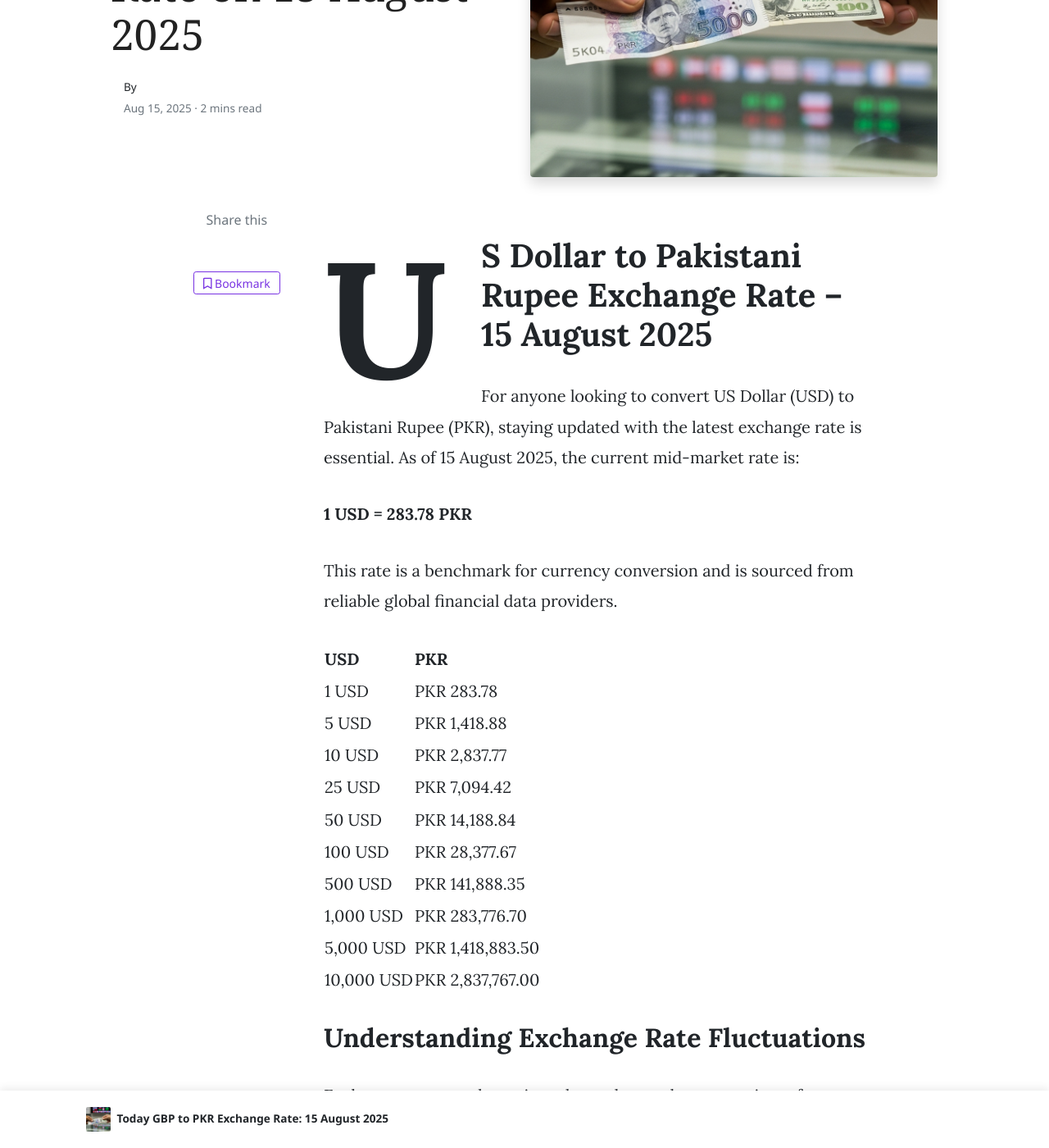
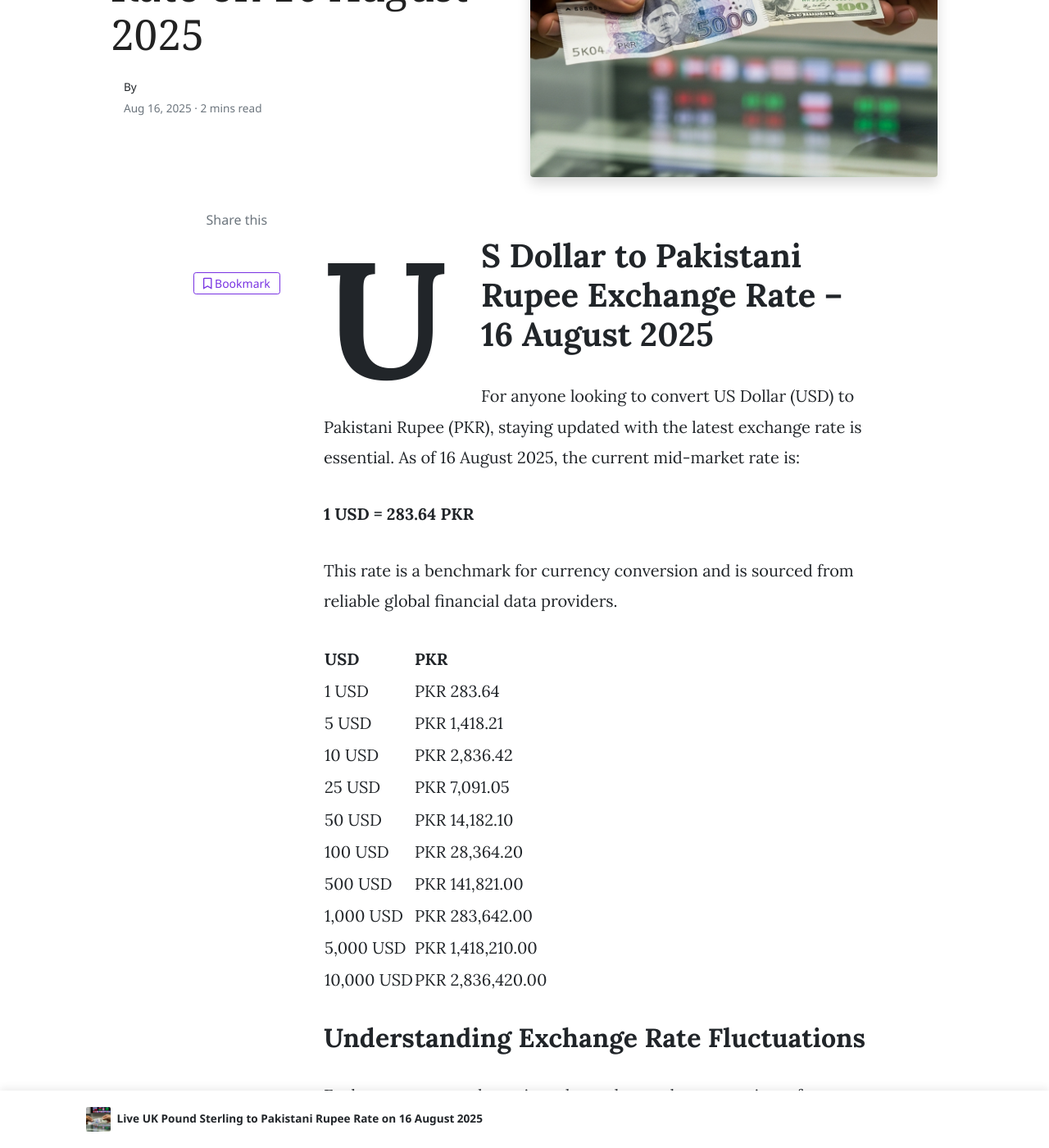
Before and after one commit to mlcom/mlcom.github.io, a Jekyll site: the page built from _posts/2025-08-16-today-us-dollar-to-pkr-exchange-rate-august-2025-prices-updated-usd-to-pkr.md, in a window 1280 px wide and 1400 px high, scrolled down 870 px. Shown: the whole window at 82% size. Built offline with Jekyll 4.4.1, drawn with Linux system fonts in a browser that asks for light colours; nearby versions of some CDN libraries; comment, search, counter and statistics services are not loaded; some of the changed text lies outside the part shown.

Commit message:
Automated: Update currency rates and generate daily posts

```diff
--- a/_posts/2025-08-15-today-uae-dirham-to-pkr-exchange-rate-august-2025-prices-updated-aed-to-pkr.md
+++ b/_posts/2025-08-16-today-uae-dirham-to-pkr-exchange-rate-august-2025-prices-updated-aed-to-pkr.md
@@ -1,32 +1,32 @@
 ---
 layout: post
-title:  'Live UAE Dirham to Pakistani Rupee Rate on 15 August 2025'
+title:  'Today AED to PKR Exchange Rate: 16 August 2025'
 author: jane
 categories: [ aed-to-pkr ]
 image: assets/images/aed-to-pkr-rate-today.jpg
 tags: ['AED to PKR', 'UAE Dirham to Pakistani Rupee', 'dubai dirham to pkr', 'dirham rate in pakistan today', 'uae exchange rate pakistan']
 ---
 
-# UAE Dirham to Pakistani Rupee Exchange Rate – 15 August 2025
+# UAE Dirham to Pakistani Rupee Exchange Rate – 16 August 2025
 
-For anyone looking to convert UAE Dirham (AED) to Pakistani Rupee (PKR), staying updated with the latest exchange rate is essential. As of 15 August 2025, the current mid-market rate is:
+For anyone looking to convert UAE Dirham (AED) to Pakistani Rupee (PKR), staying updated with the latest exchange rate is essential. As of 16 August 2025, the current mid-market rate is:
 
-**1 AED = 77.27 PKR**
+**1 AED = 77.23 PKR**
 
 This rate is a benchmark for currency conversion and is sourced from reliable global financial data providers.
 
 | AED | PKR |
 | --- | --- |
-| 1 AED | PKR 77.27 |
-| 5 AED | PKR 386.35 |
-| 10 AED | PKR 772.71 |
-| 25 AED | PKR 1,931.77 |
-| 50 AED | PKR 3,863.54 |
-| 100 AED | PKR 7,727.07 |
-| 500 AED | PKR 38,635.36 |
-| 1,000 AED | PKR 77,270.71 |
-| 5,000 AED | PKR 386,353.57 |
-| 10,000 AED | PKR 772,707.15 |
+| 1 AED | PKR 77.23 |
+| 5 AED | PKR 386.17 |
+| 10 AED | PKR 772.34 |
+| 25 AED | PKR 1,930.85 |
+| 50 AED | PKR 3,861.70 |
+| 100 AED | PKR 7,723.40 |
+| 500 AED | PKR 38,617.02 |
+| 1,000 AED | PKR 77,234.04 |
+| 5,000 AED | PKR 386,170.18 |
+| 10,000 AED | PKR 772,340.37 |
 
 
 ## Understanding Exchange Rate Fluctuations
--- a/_posts/2025-08-15-today-uk-pound-sterling-to-pkr-exchange-rate-august-2025-prices-updated-gbp-to-pkr.md
+++ b/_posts/2025-08-16-today-uk-pound-sterling-to-pkr-exchange-rate-august-2025-prices-updated-gbp-to-pkr.md
@@ -1,32 +1,32 @@
 ---
 layout: post
-title:  'Today GBP to PKR Exchange Rate: 15 August 2025'
+title:  'Live UK Pound Sterling to Pakistani Rupee Rate on 16 August 2025'
 author: john
 categories: [ gbp-to-pkr ]
 image: assets/images/usd-to-pkr-rate-today.jpg
 tags: ['GBP to PKR', 'UK Pound to Pakistani Rupee', 'pound rate in pakistan', 'great britain pound to pkr', 'uk to pakistan money transfer']
 ---
 
-# UK Pound Sterling to Pakistani Rupee Exchange Rate – 15 August 2025
+# UK Pound Sterling to Pakistani Rupee Exchange Rate – 16 August 2025
 
-For anyone looking to convert UK Pound Sterling (GBP) to Pakistani Rupee (PKR), staying updated with the latest exchange rate is essential. As of 15 August 2025, the current mid-market rate is:
+For anyone looking to convert UK Pound Sterling (GBP) to Pakistani Rupee (PKR), staying updated with the latest exchange rate is essential. As of 16 August 2025, the current mid-market rate is:
 
-**1 GBP = 384.26 PKR**
+**1 GBP = 384.55 PKR**
 
 This rate is a benchmark for currency conversion and is sourced from reliable global financial data providers.
 
 | GBP | PKR |
 | --- | --- |
-| 1 GBP | PKR 384.26 |
-| 5 GBP | PKR 1,921.30 |
-| 10 GBP | PKR 3,842.61 |
-| 25 GBP | PKR 9,606.52 |
-| 50 GBP | PKR 19,213.05 |
-| 100 GBP | PKR 38,426.09 |
-| 500 GBP | PKR 192,130.47 |
-| 1,000 GBP | PKR 384,260.93 |
-| 5,000 GBP | PKR 1,921,304.67 |
-| 10,000 GBP | PKR 3,842,609.34 |
+| 1 GBP | PKR 384.55 |
+| 5 GBP | PKR 1,922.74 |
+| 10 GBP | PKR 3,845.47 |
+| 25 GBP | PKR 9,613.68 |
+| 50 GBP | PKR 19,227.36 |
+| 100 GBP | PKR 38,454.72 |
+| 500 GBP | PKR 192,273.59 |
+| 1,000 GBP | PKR 384,547.18 |
+| 5,000 GBP | PKR 1,922,735.90 |
+| 10,000 GBP | PKR 3,845,471.80 |
 
 
 ## Understanding Exchange Rate Fluctuations
--- a/_posts/2025-08-15-today-us-dollar-to-pkr-exchange-rate-august-2025-prices-updated-usd-to-pkr.md
+++ b/_posts/2025-08-16-today-us-dollar-to-pkr-exchange-rate-august-2025-prices-updated-usd-to-pkr.md
@@ -1,32 +1,32 @@
 ---
 layout: post
-title:  'Live US Dollar to Pakistani Rupee Rate on 15 August 2025'
+title:  'Live US Dollar to Pakistani Rupee Rate on 16 August 2025'
 author: jane
 categories: [ usd-to-pkr ]
 image: assets/images/usd-to-pkr-rate-today.jpg
 tags: ['USD to PKR', 'US Dollar to Pakistani Rupee', 'dollar rate in pakistan', 'today dollar rate open market', 'usa to pakistan dollar rate']
 ---
 
-# US Dollar to Pakistani Rupee Exchange Rate – 15 August 2025
+# US Dollar to Pakistani Rupee Exchange Rate – 16 August 2025
 
-For anyone looking to convert US Dollar (USD) to Pakistani Rupee (PKR), staying updated with the latest exchange rate is essential. As of 15 August 2025, the current mid-market rate is:
+For anyone looking to convert US Dollar (USD) to Pakistani Rupee (PKR), staying updated with the latest exchange rate is essential. As of 16 August 2025, the current mid-market rate is:
 
-**1 USD = 283.78 PKR**
+**1 USD = 283.64 PKR**
 
 This rate is a benchmark for currency conversion and is sourced from reliable global financial data providers.
 
 | USD | PKR |
 | --- | --- |
-| 1 USD | PKR 283.78 |
-| 5 USD | PKR 1,418.88 |
-| 10 USD | PKR 2,837.77 |
-| 25 USD | PKR 7,094.42 |
-| 50 USD | PKR 14,188.84 |
-| 100 USD | PKR 28,377.67 |
-| 500 USD | PKR 141,888.35 |
-| 1,000 USD | PKR 283,776.70 |
-| 5,000 USD | PKR 1,418,883.50 |
-| 10,000 USD | PKR 2,837,767.00 |
+| 1 USD | PKR 283.64 |
+| 5 USD | PKR 1,418.21 |
+| 10 USD | PKR 2,836.42 |
+| 25 USD | PKR 7,091.05 |
+| 50 USD | PKR 14,182.10 |
+| 100 USD | PKR 28,364.20 |
+| 500 USD | PKR 141,821.00 |
+| 1,000 USD | PKR 283,642.00 |
+| 5,000 USD | PKR 1,418,210.00 |
+| 10,000 USD | PKR 2,836,420.00 |
 
 
 ## Understanding Exchange Rate Fluctuations
@@ -45,7 +45,7 @@
 
 ### How much is 100 US Dollars in Pakistani Rupees today?
 
-At today's interbank exchange rate, 100 US Dollars is worth **283,776.70** Pakistani Rupees. Please note that remittance services and banks will offer their own rates for the transaction.
+At today's interbank exchange rate, 100 US Dollars is worth **283,642.00** Pakistani Rupees. Please note that remittance services and banks will offer their own rates for the transaction.
 
 
 
```
Also changed, not shown: other parts of _posts/2025-08-16-today-uae-dirham-to-pkr-exchange-rate-august-2025-prices-updated-aed-to-pkr.md (+1 -1 lines), other parts of _posts/2025-08-16-today-uk-pound-sterling-to-pkr-exchange-rate-august-2025-prices-updated-gbp-to-pkr.md (+1 -1 lines), _data/rates.yml (+138 -138 lines), _posts/2025-08-16-today-saudi-riyal-to-pkr-exchange-rate-august-2025-prices-updated-sar-to-pkr.md (renamed from _posts/2025-08-15-today-saudi-riyal-to-pkr-exchange-rate-august-2025-prices-updated-sar-to-pkr.md, +15 -15 lines).
